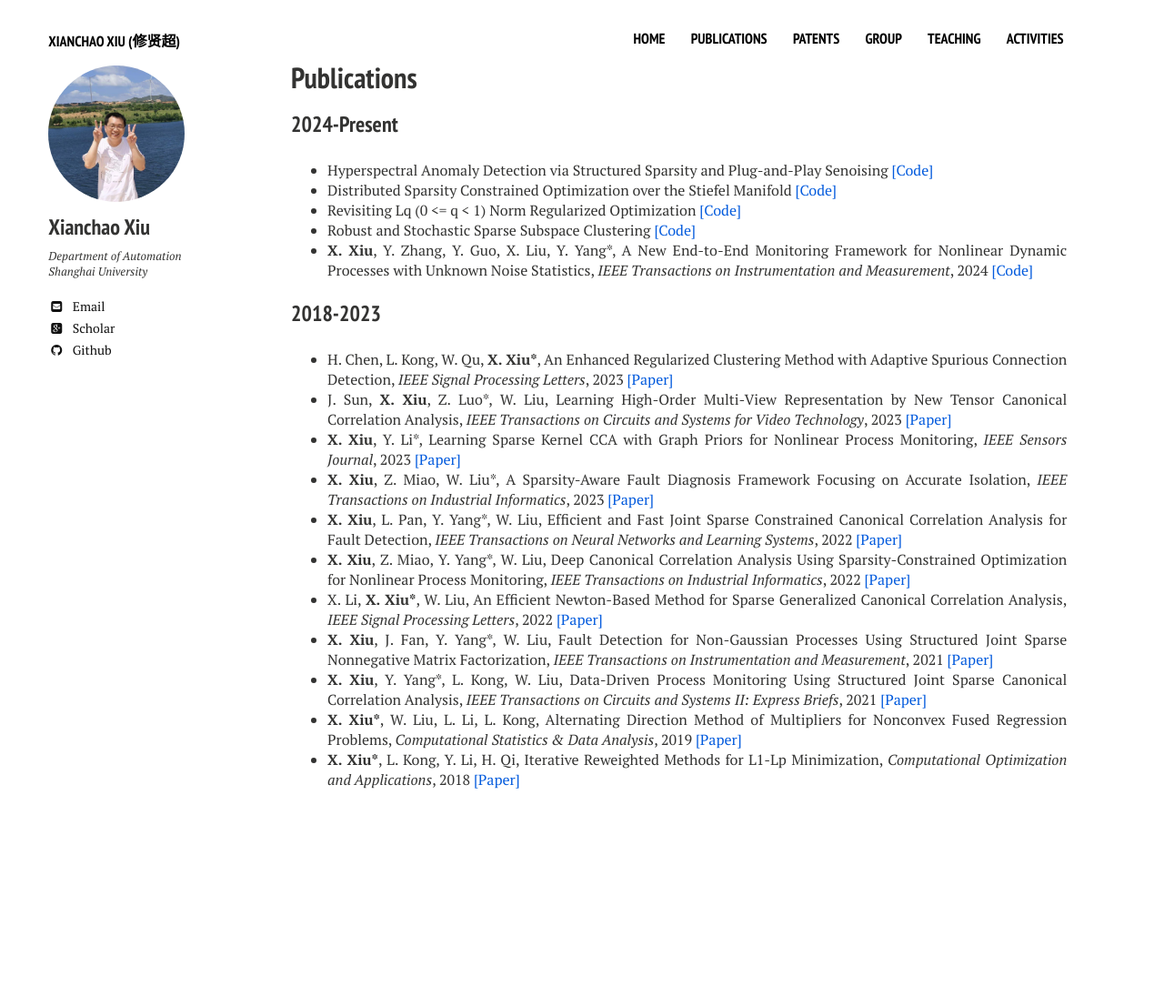
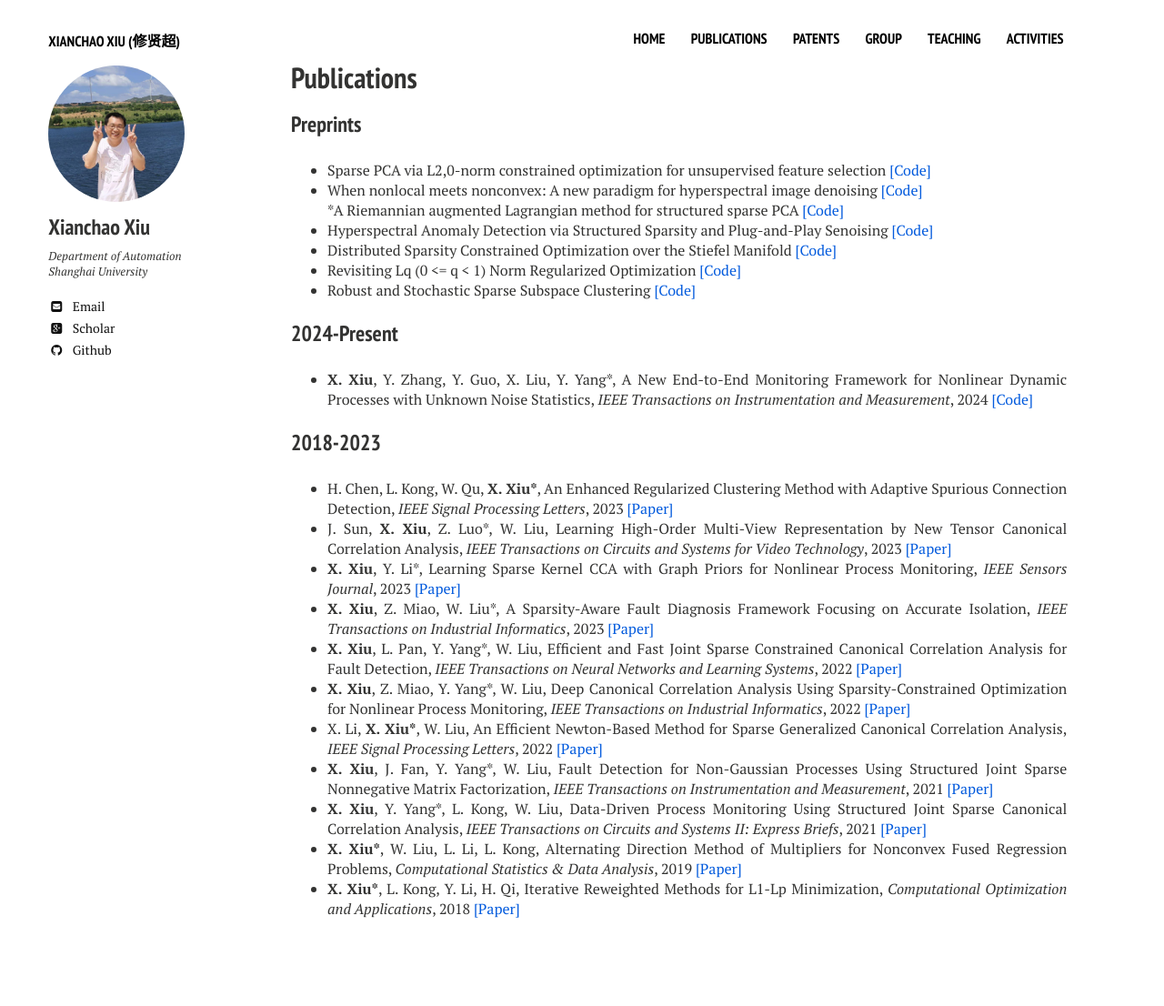
Before and after one commit to xianchaoxiu/xianchaoxiu.github.io, a Jekyll site: the page built from publications/index.md, in a window 1280 px wide. Shown: the whole page at 91% size. Built offline with Jekyll 4.4.1, drawn with Linux system fonts in a browser that asks for light colours; nearby versions of some CDN libraries; before the commit the page ends 964 px from its top, so only the background shows below that.

Commit message:
Update index.md

```diff
--- a/publications/index.md
+++ b/publications/index.md
@@ -7,13 +7,18 @@ comments: false
 share: false
 ---
 
-
-
-### 2024-Present
+### Preprints
+* Sparse PCA via L2,0-norm constrained optimization for unsupervised feature selection <a href="https://github.com/yan921" class="textlink" target="_blank">[Code]</a> <br>
+* When nonlocal meets nonconvex: A new paradigm for hyperspectral image denoising <a href="https://github.com/EdSun0" class="textlink" target="_blank">[Code]</a> <br>
+*A Riemannian augmented Lagrangian method for structured sparse PCA <a href="https://github.com/ChenyiHuang23/ROFS" class="textlink" target="_blank">[Code]</a> <br>
 * Hyperspectral Anomaly Detection via Structured Sparsity and Plug-and-Play Senoising <a href="https://github.com/jjs-jjs" class="textlink" target="_blank">[Code]</a> <br>
 * Distributed Sparsity Constrained Optimization over the Stiefel Manifold <a href="https://github.com/wtqu" class="textlink" target="_blank">[Code]</a> <br>
 * Revisiting Lq (0 <= q < 1) Norm Regularized Optimization <a href="https://github.com/ShenglongZhou/PSNP" class="textlink" target="_blank">[Code]</a> <br>
 * Robust and Stochastic Sparse Subspace Clustering <a href="https://github.com/zhudafa/S3CH" class="textlink" target="_blank">[Code]</a> <br>
+
+
+### 2024-Present
+
 * <b>X. Xiu</b>, Y. Zhang, Y. Guo, X. Liu, Y. Yang*, A New End-to-End Monitoring Framework for Nonlinear Dynamic Processes with Unknown Noise Statistics, <i>IEEE Transactions on Instrumentation and Measurement</i>, 2024 <a href="https://github.com/xianchaoxiu/IEEE_TIM_DRNN" class="textlink" target="_blank">[Code]</a> <br>
 
 
```
